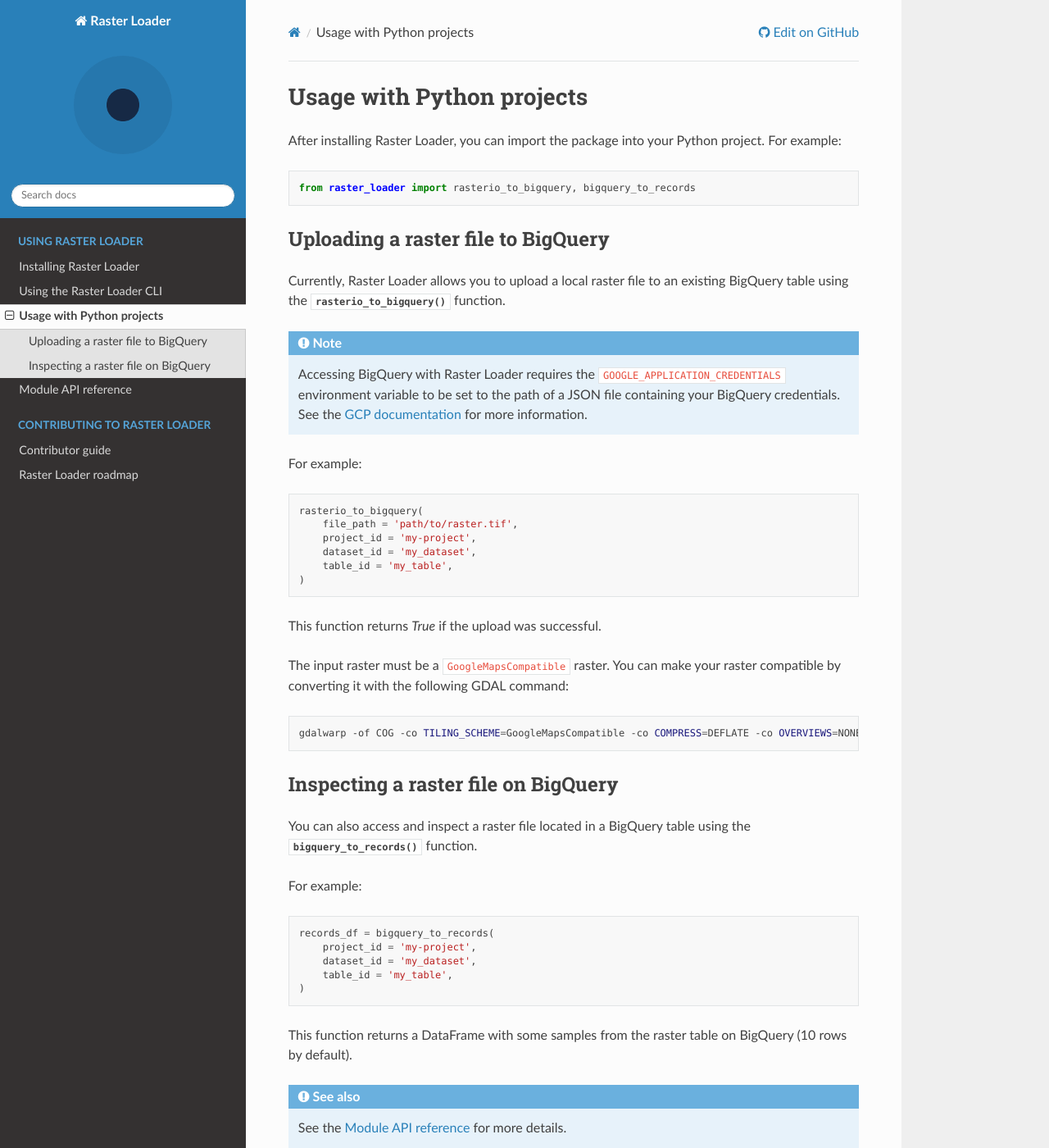
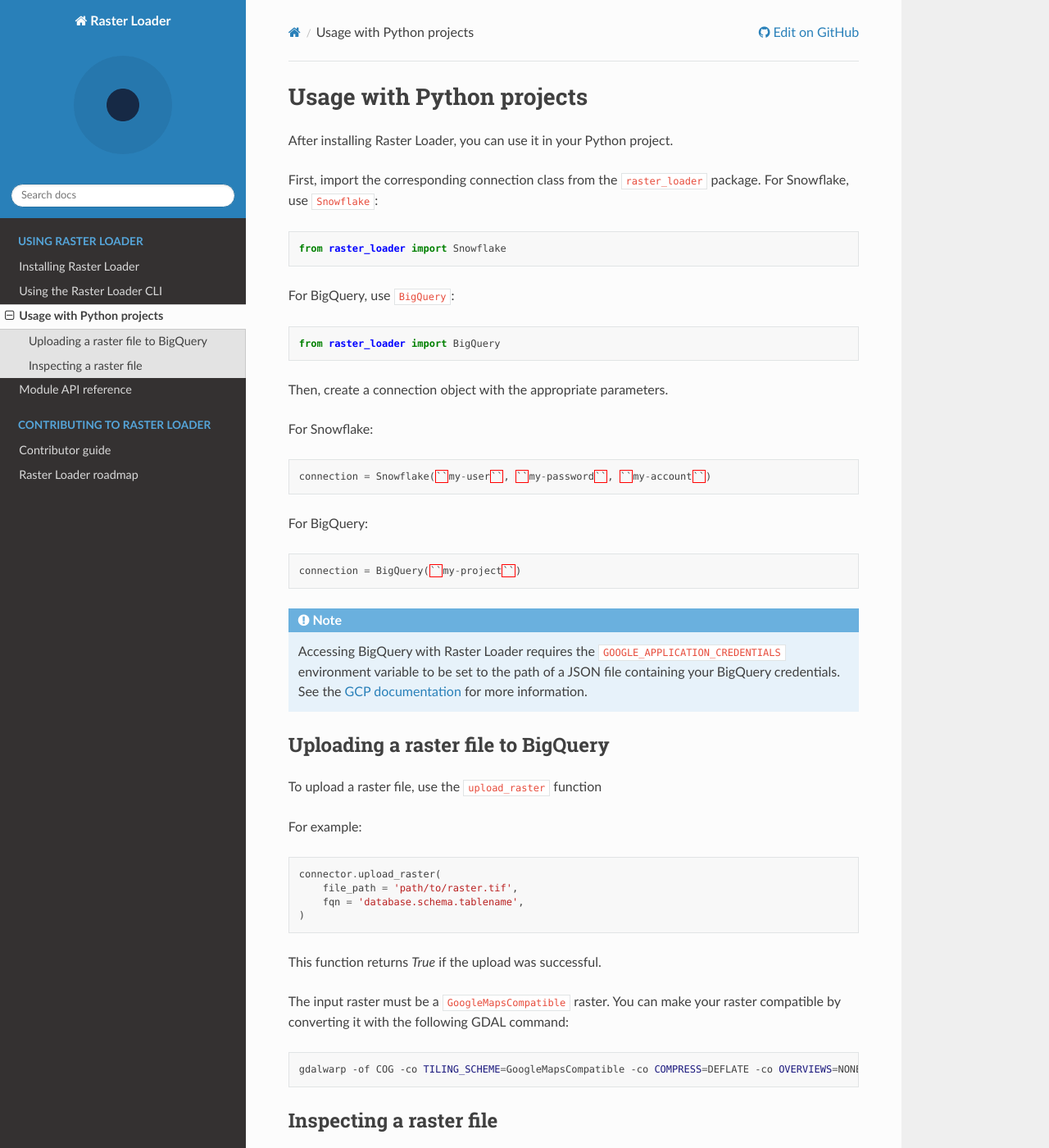
Before and after one commit to CartoDB/raster-loader, a Sphinx documentation site: the page built from docs/source/user_guide/use_with_python.rst, in a window 1280 px wide and 1400 px high. Shown: the whole window at 82% size. Built offline with Sphinx 7.4.7 and the Read the Docs theme 2.0.0, drawn with Linux system fonts in a browser that asks for light colours; the version number could not be read and is left out; some of the changed text lies outside the part shown.

Commit message:
updated docs

```diff
--- a/docs/source/user_guide/use_with_python.rst
+++ b/docs/source/user_guide/use_with_python.rst
@@ -3,18 +3,34 @@
 Usage with Python projects
 ==========================
 
-After installing Raster Loader, you can import the package into your Python project. For
-example:
+After installing Raster Loader, you can use it in your Python project.
+
+First, import the corresponding connection class from the ``raster_loader`` package.
+For Snowflake, use ``Snowflake``:
 
 .. code-block:: python
 
-   from raster_loader import rasterio_to_bigquery, bigquery_to_records
+   from raster_loader import Snowflake
 
-Uploading a raster file to BigQuery
------------------------------------
+For BigQuery, use ``BigQuery``:
 
-Currently, Raster Loader allows you to upload a local raster file to an existing
-BigQuery table using the :func:`~raster_loader.rasterio_to_bigquery` function.
+.. code-block:: python
+
+   from raster_loader import BigQuery
+
+Then, create a connection object with the appropriate parameters.
+
+For Snowflake:
+
+.. code-block:: python
+
+    connection = Snowflake(``my-user``, ``my-password``, ``my-account``)
+
+For BigQuery:
+
+.. code-block:: python
+
+    connection = BigQuery(``my-project``)
 
 .. note::
 
@@ -22,15 +38,19 @@ BigQuery table using the :func:`~raster_loader.rasterio_to_bigquery` function.
     environment variable to be set to the path of a JSON file containing your BigQuery
     credentials. See the `GCP documentation`_ for more information.
 
+Uploading a raster file to BigQuery
+-----------------------------------
+
+To upload a raster file, use the ``upload_raster`` function
+
+
 For example:
 
 .. code-block:: python
 
-    rasterio_to_bigquery(
+    connector.upload_raster(
         file_path = 'path/to/raster.tif',
-        project_id = 'my-project',
-        dataset_id = 'my_dataset',
-        table_id = 'my_table',
+        fqn = 'database.schema.tablename',
     )
 
 This function returns `True` if the upload was successful.
@@ -42,20 +62,18 @@ by converting it with the following GDAL command:
 
    gdalwarp -of COG -co TILING_SCHEME=GoogleMapsCompatible -co COMPRESS=DEFLATE -co OVERVIEWS=NONE -co ADD_ALPHA=NO -co RESAMPLING=NEAREST <input_raster>.tif <output_raster>.tif
 
-Inspecting a raster file on BigQuery
-------------------------------------
+Inspecting a raster file
+------------------------
 
-You can also access and inspect a raster file located in a BigQuery table using the
-:func:`~raster_loader.bigquery_to_records` function.
+You can also access and inspect a raster file located in a BigQuery or Snowflake table using the
+:func:`get_records` function.
 
 For example:
 
 .. code-block:: python
 
-    records_df = bigquery_to_records(
-        project_id = 'my-project',
-        dataset_id = 'my_dataset',
-        table_id = 'my_table',
+    records = connector.get_records(
+        fqn = 'database.schema.tablename',
     )
 
 This function returns a DataFrame with some samples from the raster table on BigQuery
--- a/raster_loader/__init__.py
+++ b/raster_loader/__init__.py
@@ -3,8 +3,12 @@ from raster_loader._version import __version__
 from raster_loader.io.bigquery import (
     BigQuery,
 )
+from raster_loader.io.snowflake import (
+    Snowflake,
+)
 
 __all__ = [
     "__version__",
     "BigQuery",
+    "Snowflake",
 ]
--- a/setup.cfg
+++ b/setup.cfg
@@ -59,6 +59,9 @@ bigquery =
     google-cloud-bigquery>=3.13.0
 snowflake =
     snowflake-connector-python>=2.6.0
+all =
+    %(bigquery)s
+    %(snowflake)s
 
 [flake8]
 max-line-length = 88
```
Also changed, not shown: docs/source/user_guide/cli.rst (+54 -14 lines), docs/source/user_guide/installation.rst (+11 -2 lines).
